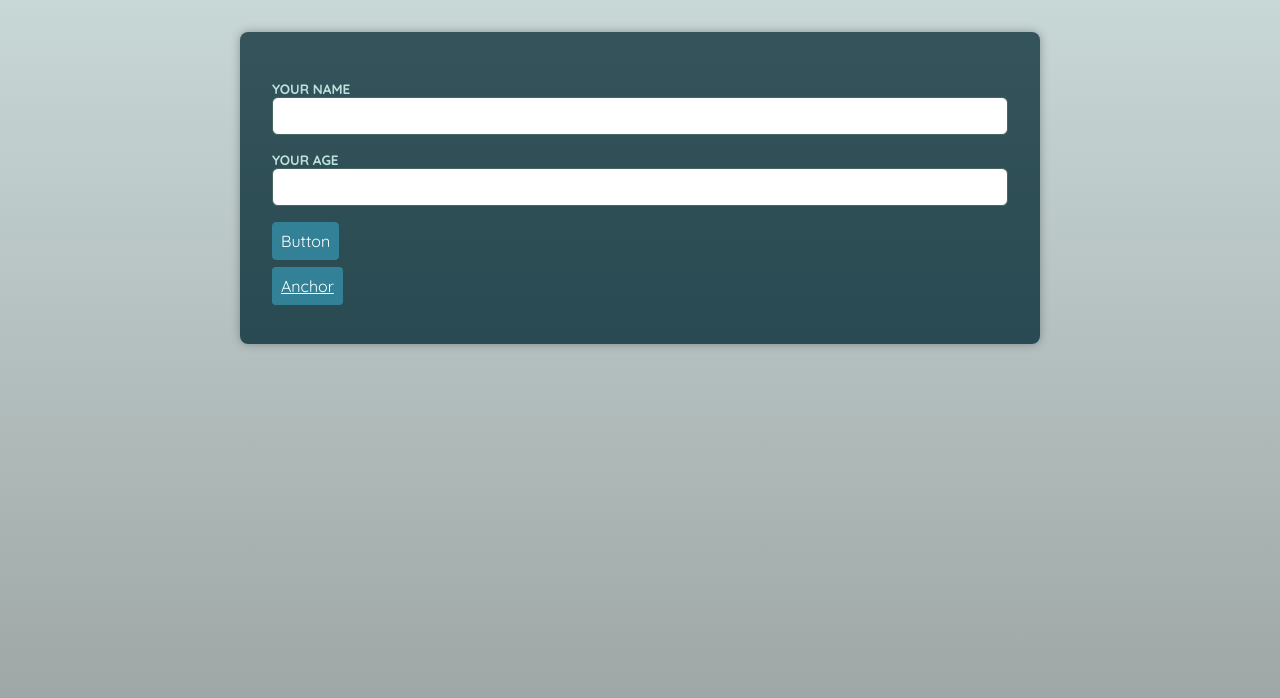
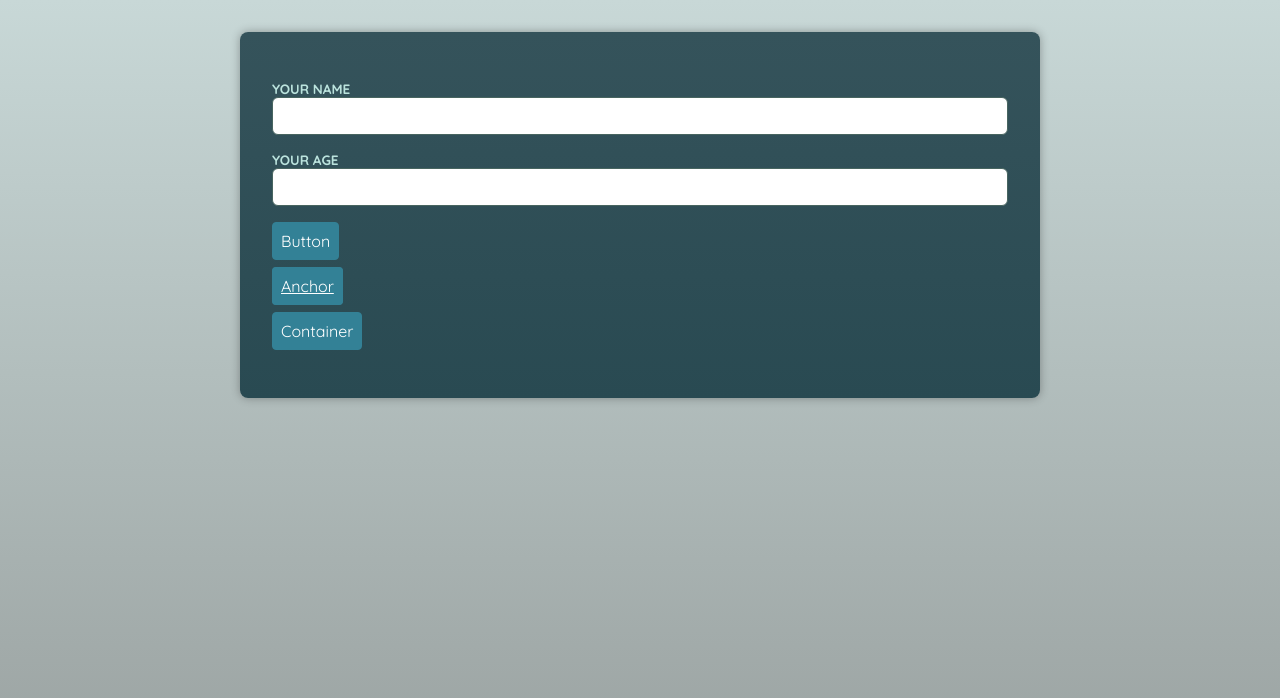
Before and after one commit to alsfurlan/academind-react-ts-advanced, a React (Vite) app: page / in a window 1280 px wide. Shown: the top 698 px of the page. Built offline with nearby package versions, Linux system fonts and the light colour scheme; a web font is replaced by a local one.

Commit message:
Building a basic polymorphic component

```diff
--- a/src/App.tsx
+++ b/src/App.tsx
@@ -1,4 +1,5 @@
 import Button from './components/Button';
+import Container from './components/Container';
 import Input from './components/Input';
 
 function App() {
@@ -12,6 +13,9 @@ function App() {
       <p>
         <Button href="google">Anchor</Button>
       </p>
+      <p>
+        <Container as={Button}>Container</Container>
+      </p>
     </main>
   );
 }
--- /dev/null
+++ b/src/components/Container.tsx
@@ -0,0 +1,13 @@
+import { type ReactNode, type ElementType } from 'react';
+
+type ContainerProps = {
+  as: ElementType;
+  children: ReactNode;
+};
+
+const Container = ({ as, children, ...props }: ContainerProps) => {
+  const Component = as;
+  return <Component {...props}>{children}</Component>;
+};
+
+export default Container;
```
